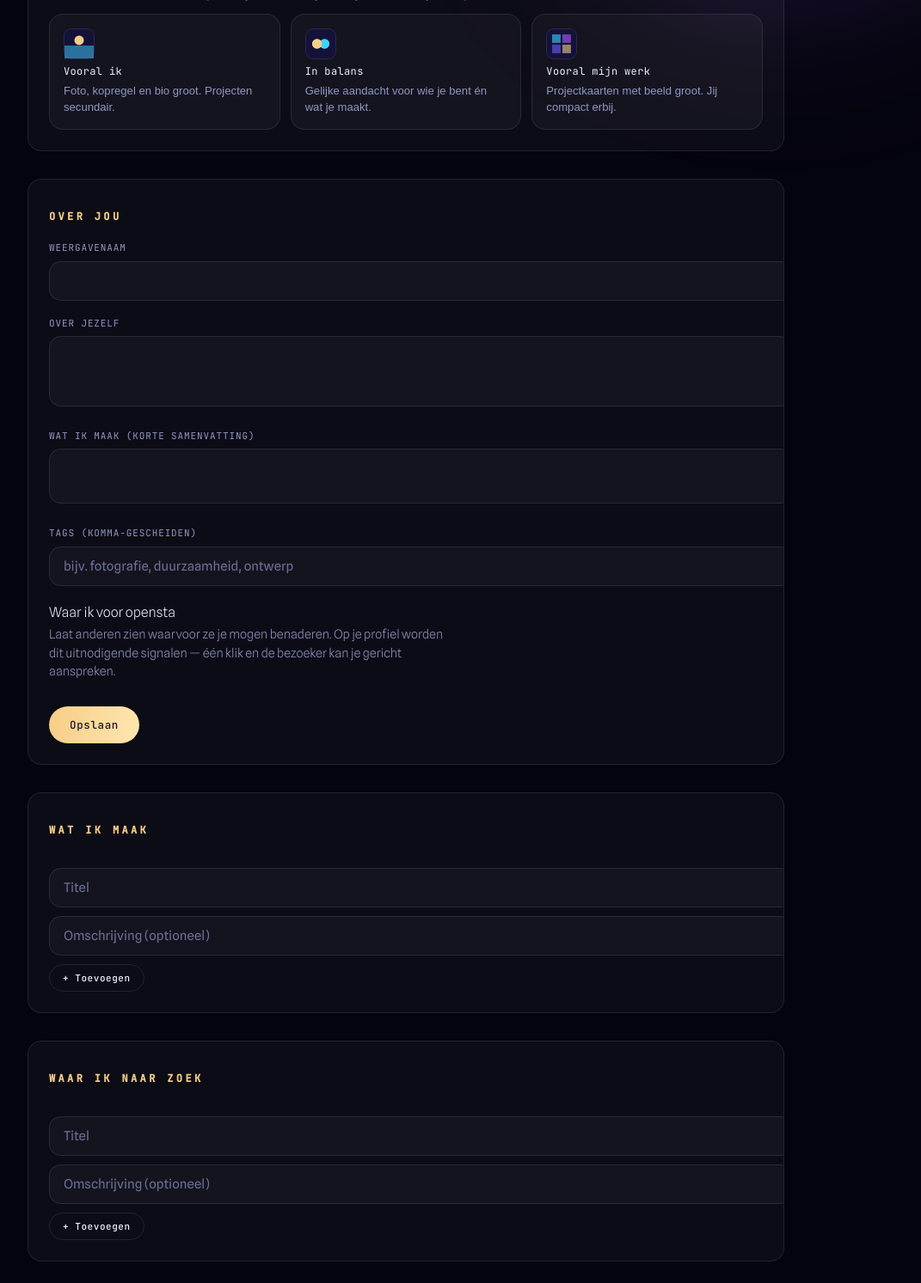
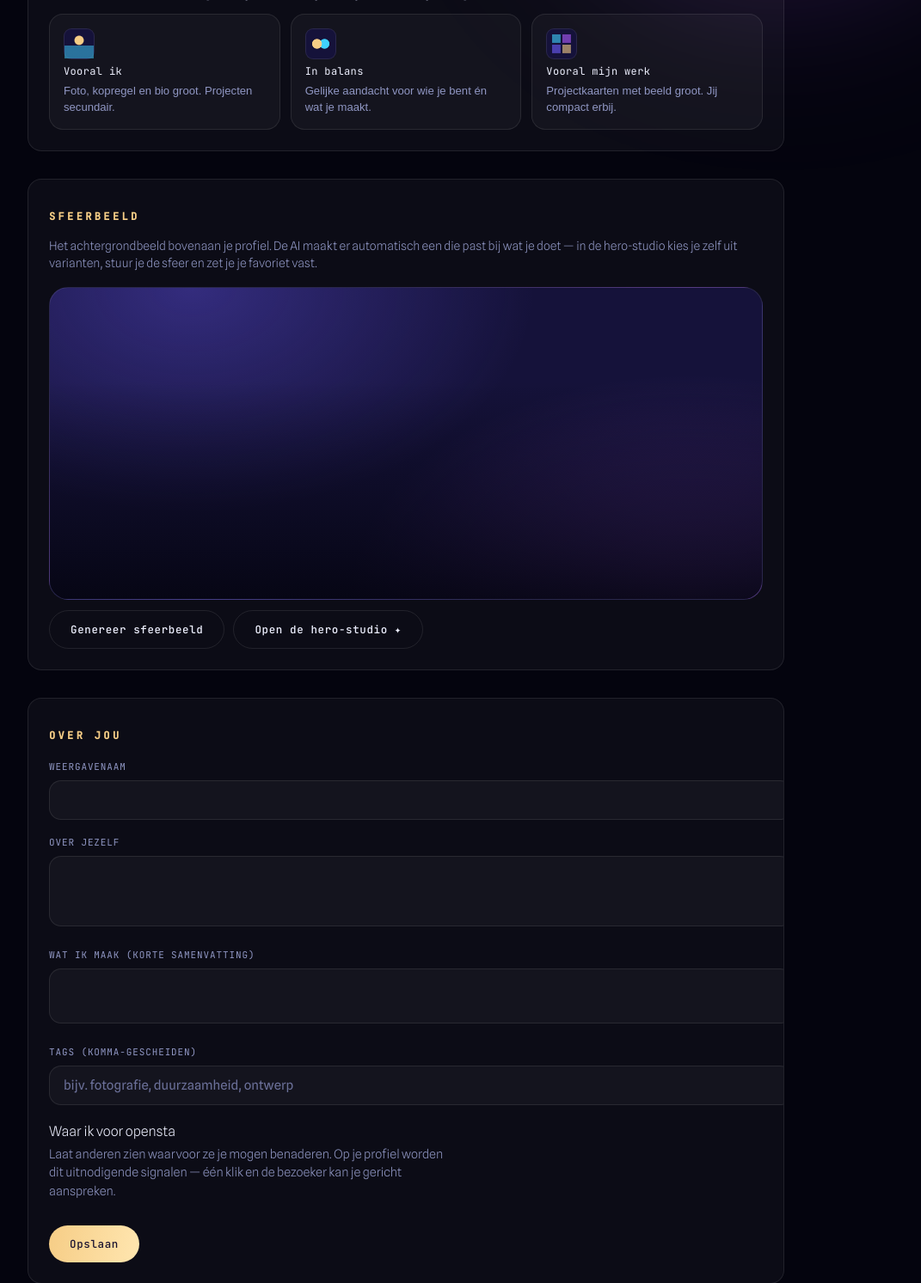
Before and after one commit to RichardTheuws/dewereldvan.ai, a Python web app: template app/templates/profiles/edit.html in a window 1280 px wide. Shown: the part 942-2435 px from the top of the page at 86% size, without its empty margins (168-1239 px from the left). Run offline with Jinja, Linux system fonts and the light colour scheme; the template is opened without the code that fills it, so the values that code supplies are empty; some libraries are stand-ins or nearby versions.

Commit message:
fix: hero-studio bereikbaar vanaf /profiel/bewerken (v0.99.1)
De hero-studio (v0.99.0) zat alleen op het concierge-canvas; op de profiel-edit-
pagina — waar een lid z'n profiel beheert — was geen ingang, dus de feature leek
afwezig. Nieuwe "Sfeerbeeld"-sectie na de profielfoto met de ai/_cover.html-kaart
(<div id="cover">) → preview + "Open de hero-studio". Edit-pagina heeft al htmx +
CSRF, dus varianten/kiezen/vastzetten werken er 1:1. Test dwingt de ingang af.

🤖 Generated with [Claude Code](https://claude.com/claude-code)
Co-Authored-By: Claude Opus 4.8 (1M context) <noreply@anthropic.com>

```diff
--- a/app/templates/profiles/edit.html
+++ b/app/templates/profiles/edit.html
@@ -65,6 +65,17 @@
         <div class="mt-10">
           {% include "profiles/_emphasis_choice.html" %}
         </div>
+      </section>
+
+      {# --- Sfeerbeeld (hero) — de cover-studio --- #}
+      <section class="card mt-8" style="padding:24px;--d:540ms" data-reveal>
+        <h2 class="section-title" style="margin-bottom:6px">Sfeerbeeld</h2>
+        <p class="muted text-sm" style="margin-bottom:18px">
+          Het achtergrondbeeld bovenaan je profiel. De AI maakt er automatisch een
+          die past bij wat je doet — in de hero-studio kies je zelf uit varianten,
+          stuur je de sfeer en zet je je favoriet vast.
+        </p>
+        <div id="cover">{% include "ai/_cover.html" %}</div>
       </section>
 
       {# --- Profielvelden --- #}
```
Also changed, not shown: context/status.md (+5 -1 lines), tests/test_forms_cosmic.py (+3 -0 lines), CHANGELOG.md, 1 other file.
